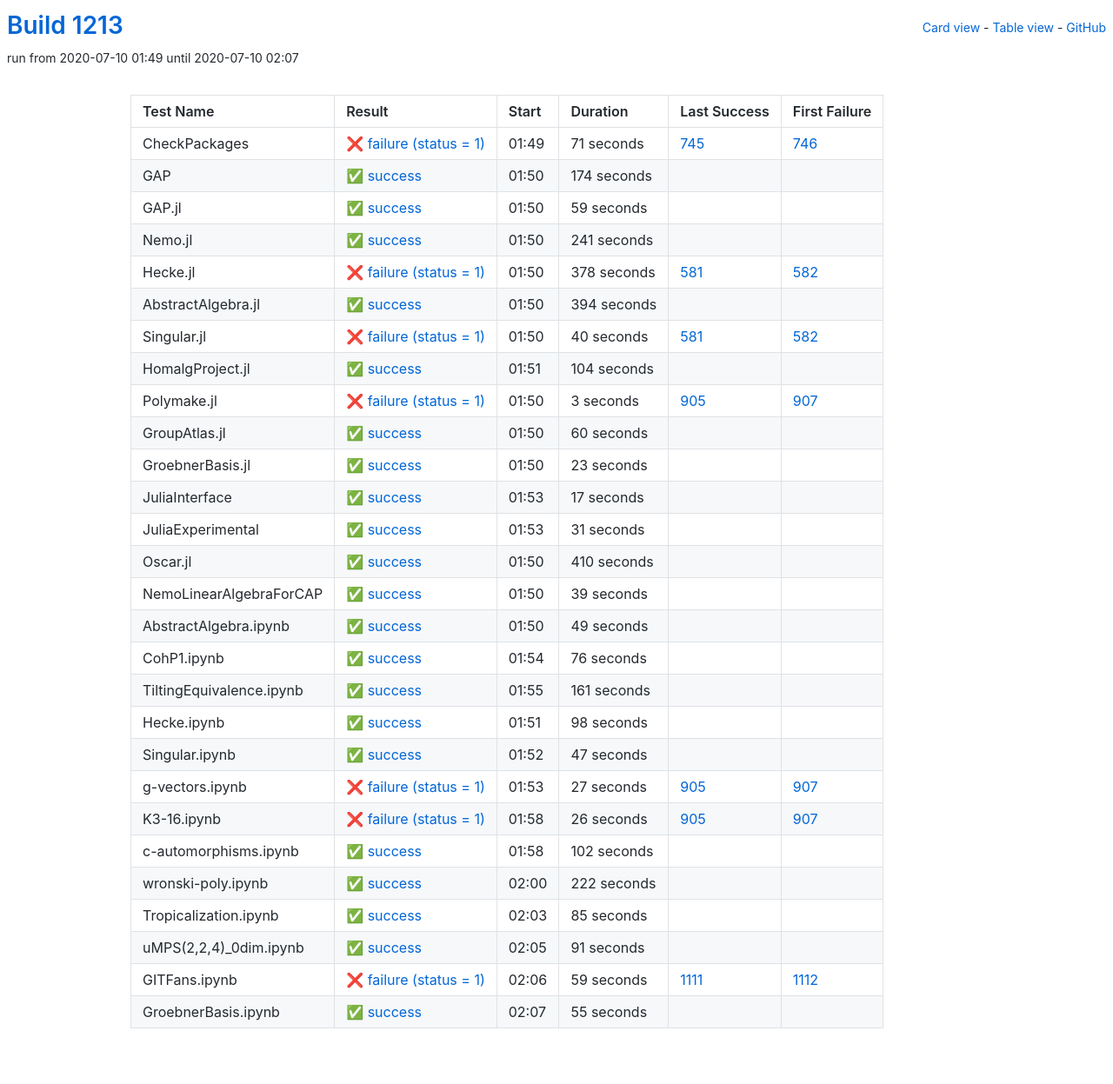
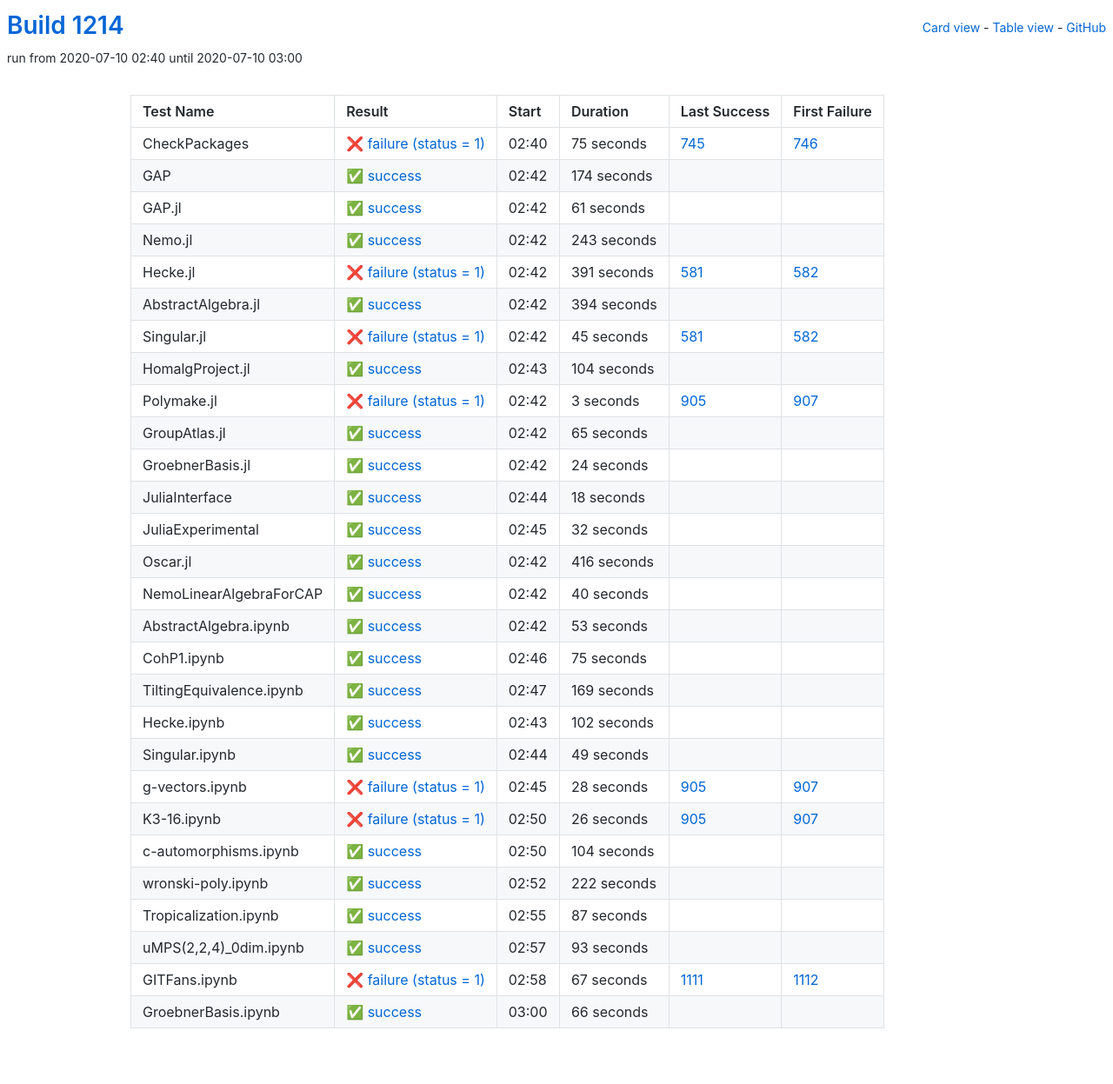
Before and after one commit to oscar-system/oscar-ci-status-1.4, a Jekyll site: the page built from table.html, in a window 1280 px wide. Shown: the whole page at 87% size. Built offline with Jekyll 4.4.1, drawn with Linux system fonts in a browser that asks for light colours.

Commit message:
Build #1214

```diff
--- a/_data/ci.yml
+++ b/_data/ci.yml
@@ -1,6 +1,6 @@
 ---
-build: 1213
-build_url: https://oscarci.mathematik.uni-kl.de/job/oscar-julia-1.4/1213/
+build: 1214
+build_url: https://oscarci.mathematik.uni-kl.de/job/oscar-julia-1.4/1214/
 job: oscar-julia-1.4
 organization: oscar-system
 repo: oscar-ci-status-1.4
@@ -8,20 +8,20 @@ repourl: https://github.com/oscar-system/oscar-ci-status-1.4
 tests:
 - name: CheckPackages
   id: checkpackages
-  log: https://oscarci.mathematik.uni-kl.de/job/oscar-julia-1.4/1213/artifact/logs/build-1213/CheckPackages.log
-  start: 2020-07-10 01:49
+  log: https://oscarci.mathematik.uni-kl.de/job/oscar-julia-1.4/1214/artifact/logs/build-1214/CheckPackages.log
+  start: 2020-07-10 02:40
   success: false
   exitcode: 1
   status: failure
-  duration: 71
+  duration: 75
   last_success: 745
   last_success_url: https://oscarci.mathematik.uni-kl.de/job/oscar-julia-1.4/745/
   first_failure: 746
   first_failure_url: https://oscarci.mathematik.uni-kl.de/job/oscar-julia-1.4/746/
 - name: GAP
   id: gap
-  log: https://oscarci.mathematik.uni-kl.de/job/oscar-julia-1.4/1213/artifact/logs/build-1213/GAP.log
-  start: 2020-07-10 01:50
+  log: https://oscarci.mathematik.uni-kl.de/job/oscar-julia-1.4/1214/artifact/logs/build-1214/GAP.log
+  start: 2020-07-10 02:42
   success: true
   exitcode: 0
   status: success
@@ -32,44 +32,44 @@ tests:
   first_failure_url:
 - name: GAP.jl
   id: gap-jl
-  log: https://oscarci.mathematik.uni-kl.de/job/oscar-julia-1.4/1213/artifact/logs/build-1213/GAP.jl.log
-  start: 2020-07-10 01:50
+  log: https://oscarci.mathematik.uni-kl.de/job/oscar-julia-1.4/1214/artifact/logs/build-1214/GAP.jl.log
+  start: 2020-07-10 02:42
   success: true
   exitcode: 0
   status: success
-  duration: 59
+  duration: 61
   last_success: false
   last_success_url:
   first_failure: false
   first_failure_url:
 - name: Nemo.jl
   id: nemo-jl
-  log: https://oscarci.mathematik.uni-kl.de/job/oscar-julia-1.4/1213/artifact/logs/build-1213/Nemo.jl.log
-  start: 2020-07-10 01:50
+  log: https://oscarci.mathematik.uni-kl.de/job/oscar-julia-1.4/1214/artifact/logs/build-1214/Nemo.jl.log
+  start: 2020-07-10 02:42
   success: true
   exitcode: 0
   status: success
-  duration: 241
+  duration: 243
   last_success: false
   last_success_url:
   first_failure: false
   first_failure_url:
 - name: Hecke.jl
   id: hecke-jl
-  log: https://oscarci.mathematik.uni-kl.de/job/oscar-julia-1.4/1213/artifact/logs/build-1213/Hecke.jl.log
-  start: 2020-07-10 01:50
+  log: https://oscarci.mathematik.uni-kl.de/job/oscar-julia-1.4/1214/artifact/logs/build-1214/Hecke.jl.log
+  start: 2020-07-10 02:42
   success: false
   exitcode: 1
   status: failure
-  duration: 378
+  duration: 391
   last_success: 581
   last_success_url: https://oscarci.mathematik.uni-kl.de/job/oscar-julia-1.4/581/
   first_failure: 582
   first_failure_url: https://oscarci.mathematik.uni-kl.de/job/oscar-julia-1.4/582/
 - name: AbstractAlgebra.jl
   id: abstractalgebra-jl
-  log: https://oscarci.mathematik.uni-kl.de/job/oscar-julia-1.4/1213/artifact/logs/build-1213/AbstractAlgebra.jl.log
-  start: 2020-07-10 01:50
+  log: https://oscarci.mathematik.uni-kl.de/job/oscar-julia-1.4/1214/artifact/logs/build-1214/AbstractAlgebra.jl.log
+  start: 2020-07-10 02:42
   success: true
   exitcode: 0
   status: success
@@ -80,20 +80,20 @@ tests:
   first_failure_url:
 - name: Singular.jl
   id: singular-jl
-  log: https://oscarci.mathematik.uni-kl.de/job/oscar-julia-1.4/1213/artifact/logs/build-1213/Singular.jl.log
-  start: 2020-07-10 01:50
+  log: https://oscarci.mathematik.uni-kl.de/job/oscar-julia-1.4/1214/artifact/logs/build-1214/Singular.jl.log
+  start: 2020-07-10 02:42
   success: false
   exitcode: 1
   status: failure
-  duration: 40
+  duration: 45
   last_success: 581
   last_success_url: https://oscarci.mathematik.uni-kl.de/job/oscar-julia-1.4/581/
   first_failure: 582
   first_failure_url: https://oscarci.mathematik.uni-kl.de/job/oscar-julia-1.4/582/
 - name: HomalgProject.jl
   id: homalgproject-jl
-  log: https://oscarci.mathematik.uni-kl.de/job/oscar-julia-1.4/1213/artifact/logs/build-1213/HomalgProject.jl.log
-  start: 2020-07-10 01:51
+  log: https://oscarci.mathematik.uni-kl.de/job/oscar-julia-1.4/1214/artifact/logs/build-1214/HomalgProject.jl.log
+  start: 2020-07-10 02:43
   success: true
   exitcode: 0
   status: success
@@ -104,8 +104,8 @@ tests:
   first_failure_url:
 - name: Polymake.jl
   id: polymake-jl
-  log: https://oscarci.mathematik.uni-kl.de/job/oscar-julia-1.4/1213/artifact/logs/build-1213/Polymake.jl.log
-  start: 2020-07-10 01:50
+  log: https://oscarci.mathematik.uni-kl.de/job/oscar-julia-1.4/1214/artifact/logs/build-1214/Polymake.jl.log
+  start: 2020-07-10 02:42
   success: false
   exitcode: 1
   status: failure
@@ -116,80 +116,128 @@ tests:
   first_failure_url: https://oscarci.mathematik.uni-kl.de/job/oscar-julia-1.4/907/
 - name: GroupAtlas.jl
   id: groupatlas-jl
-  log: https://oscarci.mathematik.uni-kl.de/job/oscar-julia-1.4/1213/artifact/logs/build-1213/GroupAtlas.jl.log
-  start: 2020-07-10 01:50
+  log: https://oscarci.mathematik.uni-kl.de/job/oscar-julia-1.4/1214/artifact/logs/build-1214/GroupAtlas.jl.log
+  start: 2020-07-10 02:42
   success: true
   exitcode: 0
   status: success
-  duration: 60
+  duration: 65
   last_success: false
   last_success_url:
   first_failure: false
   first_failure_url:
 - name: GroebnerBasis.jl
   id: groebnerbasis-jl
-  log: https://oscarci.mathematik.uni-kl.de/job/oscar-julia-1.4/1213/artifact/logs/build-1213/GroebnerBasis.jl.log
-  start: 2020-07-10 01:50
+  log: https://oscarci.mathematik.uni-kl.de/job/oscar-julia-1.4/1214/artifact/logs/build-1214/GroebnerBasis.jl.log
+  start: 2020-07-10 02:42
   success: true
   exitcode: 0
   status: success
-  duration: 23
+  duration: 24
   last_success: false
   last_success_url:
   first_failure: false
   first_failure_url:
 - name: JuliaInterface
   id: juliainterface
-  log: https://oscarci.mathematik.uni-kl.de/job/oscar-julia-1.4/1213/artifact/logs/build-1213/JuliaInterface.log
-  start: 2020-07-10 01:53
+  log: https://oscarci.mathematik.uni-kl.de/job/oscar-julia-1.4/1214/artifact/logs/build-1214/JuliaInterface.log
+  start: 2020-07-10 02:44
   success: true
   exitcode: 0
   status: success
-  duration: 17
+  duration: 18
   last_success: false
   last_success_url:
   first_failure: false
   first_failure_url:
 - name: JuliaExperimental
   id: juliaexperimental
-  log: https://oscarci.mathematik.uni-kl.de/job/oscar-julia-1.4/1213/artifact/logs/build-1213/JuliaExperimental.log
-  start: 2020-07-10 01:53
+  log: https://oscarci.mathematik.uni-kl.de/job/oscar-julia-1.4/1214/artifact/logs/build-1214/JuliaExperimental.log
+  start: 2020-07-10 02:45
   success: true
   exitcode: 0
   status: success
-  duration: 31
+  duration: 32
   last_success: false
   last_success_url:
   first_failure: false
   first_failure_url:
 - name: Oscar.jl
   id: oscar-jl
-  log: https://oscarci.mathematik.uni-kl.de/job/oscar-julia-1.4/1213/artifact/logs/build-1213/Oscar.jl.log
-  start: 2020-07-10 01:50
+  log: https://oscarci.mathematik.uni-kl.de/job/oscar-julia-1.4/1214/artifact/logs/build-1214/Oscar.jl.log
+  start: 2020-07-10 02:42
   success: true
   exitcode: 0
   status: success
-  duration: 410
+  duration: 416
   last_success: false
   last_success_url:
   first_failure: false
   first_failure_url:
 - name: NemoLinearAlgebraForCAP
   id: nemolinearalgebraforcap
-  log: https://oscarci.mathematik.uni-kl.de/job/oscar-julia-1.4/1213/artifact/logs/build-1213/NemoLinearAlgebraForCAP.log
-  start: 2020-07-10 01:50
+  log: https://oscarci.mathematik.uni-kl.de/job/oscar-julia-1.4/1214/artifact/logs/build-1214/NemoLinearAlgebraForCAP.log
+  start: 2020-07-10 02:42
   success: true
   exitcode: 0
   status: success
-  duration: 39
+  duration: 40
   last_success: false
   last_success_url:
   first_failure: false
   first_failure_url:
 - name: AbstractAlgebra.ipynb
   id: abstractalgebra-ipynb
-  log: https://oscarci.mathematik.uni-kl.de/job/oscar-julia-1.4/1213/artifact/logs/build-1213/AbstractAlgebra.ipynb.log
-  start: 2020-07-10 01:50
+  log: https://oscarci.mathematik.uni-kl.de/job/oscar-julia-1.4/1214/artifact/logs/build-1214/AbstractAlgebra.ipynb.log
+  start: 2020-07-10 02:42
+  success: true
+  exitcode: 0
+  status: success
+  duration: 53
+  last_success: false
+  last_success_url:
+  first_failure: false
+  first_failure_url:
+- name: CohP1.ipynb
+  id: cohp1-ipynb
+  log: https://oscarci.mathematik.uni-kl.de/job/oscar-julia-1.4/1214/artifact/logs/build-1214/CohP1.ipynb.log
+  start: 2020-07-10 02:46
+  success: true
+  exitcode: 0
+  status: success
+  duration: 75
+  last_success: false
+  last_success_url:
+  first_failure: false
+  first_failure_url:
+- name: TiltingEquivalence.ipynb
+  id: tiltingequivalence-ipynb
+  log: https://oscarci.mathematik.uni-kl.de/job/oscar-julia-1.4/1214/artifact/logs/build-1214/TiltingEquivalence.ipynb.log
+  start: 2020-07-10 02:47
+  success: true
+  exitcode: 0
+  status: success
+  duration: 169
+  last_success: false
+  last_success_url:
+  first_failure: false
+  first_failure_url:
+- name: Hecke.ipynb
+  id: hecke-ipynb
+  log: https://oscarci.mathematik.uni-kl.de/job/oscar-julia-1.4/1214/artifact/logs/build-1214/Hecke.ipynb.log
+  start: 2020-07-10 02:43
+  success: true
+  exitcode: 0
+  status: success
+  duration: 102
+  last_success: false
+  last_success_url:
+  first_failure: false
+  first_failure_url:
+- name: Singular.ipynb
+  id: singular-ipynb
+  log: https://oscarci.mathematik.uni-kl.de/job/oscar-julia-1.4/1214/artifact/logs/build-1214/Singular.ipynb.log
+  start: 2020-07-10 02:44
   success: true
   exitcode: 0
   status: success
@@ -198,70 +246,22 @@ tests:
   last_success_url:
   first_failure: false
   first_failure_url:
-- name: CohP1.ipynb
-  id: cohp1-ipynb
-  log: https://oscarci.mathematik.uni-kl.de/job/oscar-julia-1.4/1213/artifact/logs/build-1213/CohP1.ipynb.log
-  start: 2020-07-10 01:54
-  success: true
-  exitcode: 0
-  status: success
-  duration: 76
-  last_success: false
-  last_success_url:
-  first_failure: false
-  first_failure_url:
-- name: TiltingEquivalence.ipynb
-  id: tiltingequivalence-ipynb
-  log: https://oscarci.mathematik.uni-kl.de/job/oscar-julia-1.4/1213/artifact/logs/build-1213/TiltingEquivalence.ipynb.log
-  start: 2020-07-10 01:55
-  success: true
-  exitcode: 0
-  status: success
-  duration: 161
-  last_success: false
-  last_success_url:
-  first_failure: false
-  first_failure_url:
-- name: Hecke.ipynb
-  id: hecke-ipynb
-  log: https://oscarci.mathematik.uni-kl.de/job/oscar-julia-1.4/1213/artifact/logs/build-1213/Hecke.ipynb.log
-  start: 2020-07-10 01:51
-  success: true
-  exitcode: 0
-  status: success
-  duration: 98
-  last_success: false
-  last_success_url:
-  first_failure: false
-  first_failure_url:
-- name: Singular.ipynb
-  id: singular-ipynb
-  log: https://oscarci.mathematik.uni-kl.de/job/oscar-julia-1.4/1213/artifact/logs/build-1213/Singular.ipynb.log
-  start: 2020-07-10 01:52
-  success: true
-  exitcode: 0
-  status: success
-  duration: 47
-  last_success: false
-  last_success_url:
-  first_failure: false
-  first_failure_url:
 - name: g-vectors.ipynb
   id: g-vectors-ipynb
-  log: https://oscarci.mathematik.uni-kl.de/job/oscar-julia-1.4/1213/artifact/logs/build-1213/g-vectors.ipynb.log
-  start: 2020-07-10 01:53
+  log: https://oscarci.mathematik.uni-kl.de/job/oscar-julia-1.4/1214/artifact/logs/build-1214/g-vectors.ipynb.log
+  start: 2020-07-10 02:45
   success: false
   exitcode: 1
   status: failure
-  duration: 27
+  duration: 28
   last_success: 905
   last_success_url: https://oscarci.mathematik.uni-kl.de/job/oscar-julia-1.4/905/
   first_failure: 907
   first_failure_url: https://oscarci.mathematik.uni-kl.de/job/oscar-julia-1.4/907/
 - name: K3-16.ipynb
   id: k3-16-ipynb
-  log: https://oscarci.mathematik.uni-kl.de/job/oscar-julia-1.4/1213/artifact/logs/build-1213/K3-16.ipynb.log
-  start: 2020-07-10 01:58
+  log: https://oscarci.mathematik.uni-kl.de/job/oscar-julia-1.4/1214/artifact/logs/build-1214/K3-16.ipynb.log
+  start: 2020-07-10 02:50
   success: false
   exitcode: 1
   status: failure
@@ -272,20 +272,20 @@ tests:
   first_failure_url: https://oscarci.mathematik.uni-kl.de/job/oscar-julia-1.4/907/
 - name: c-automorphisms.ipynb
   id: c-automorphisms-ipynb
-  log: https://oscarci.mathematik.uni-kl.de/job/oscar-julia-1.4/1213/artifact/logs/build-1213/c-automorphisms.ipynb.log
-  start: 2020-07-10 01:58
+  log: https://oscarci.mathematik.uni-kl.de/job/oscar-julia-1.4/1214/artifact/logs/build-1214/c-automorphisms.ipynb.log
+  start: 2020-07-10 02:50
   success: true
   exitcode: 0
   status: success
-  duration: 102
+  duration: 104
   last_success: false
   last_success_url:
   first_failure: false
   first_failure_url:
 - name: wronski-poly.ipynb
   id: wronski-poly-ipynb
-  log: https://oscarci.mathematik.uni-kl.de/job/oscar-julia-1.4/1213/artifact/logs/build-1213/wronski-poly.ipynb.log
-  start: 2020-07-10 02:00
+  log: https://oscarci.mathematik.uni-kl.de/job/oscar-julia-1.4/1214/artifact/logs/build-1214/wronski-poly.ipynb.log
+  start: 2020-07-10 02:52
   success: true
   exitcode: 0
   status: success
@@ -296,48 +296,48 @@ tests:
   first_failure_url:
 - name: Tropicalization.ipynb
   id: tropicalization-ipynb
-  log: https://oscarci.mathematik.uni-kl.de/job/oscar-julia-1.4/1213/artifact/logs/build-1213/Tropicalization.ipynb.log
-  start: 2020-07-10 02:03
+  log: https://oscarci.mathematik.uni-kl.de/job/oscar-julia-1.4/1214/artifact/logs/build-1214/Tropicalization.ipynb.log
+  start: 2020-07-10 02:55
   success: true
   exitcode: 0
   status: success
-  duration: 85
+  duration: 87
   last_success: false
   last_success_url:
   first_failure: false
   first_failure_url:
 - name: uMPS(2,2,4)_0dim.ipynb
   id: umps-2-2-4-0dim-ipynb
-  log: https://oscarci.mathematik.uni-kl.de/job/oscar-julia-1.4/1213/artifact/logs/build-1213/uMPS-2-2-4-_0dim.ipynb.log
-  start: 2020-07-10 02:05
+  log: https://oscarci.mathematik.uni-kl.de/job/oscar-julia-1.4/1214/artifact/logs/build-1214/uMPS-2-2-4-_0dim.ipynb.log
+  start: 2020-07-10 02:57
   success: true
   exitcode: 0
   status: success
-  duration: 91
+  duration: 93
   last_success: false
   last_success_url:
   first_failure: false
   first_failure_url:
 - name: GITFans.ipynb
   id: gitfans-ipynb
-  log: https://oscarci.mathematik.uni-kl.de/job/oscar-julia-1.4/1213/artifact/logs/build-1213/GITFans.ipynb.log
-  start: 2020-07-10 02:06
+  log: https://oscarci.mathematik.uni-kl.de/job/oscar-julia-1.4/1214/artifact/logs/build-1214/GITFans.ipynb.log
+  start: 2020-07-10 02:58
   success: false
   exitcode: 1
   status: failure
-  duration: 59
+  duration: 67
   last_success: 1111
   last_success_url: https://oscarci.mathematik.uni-kl.de/job/oscar-julia-1.4/1111/
   first_failure: 1112
   first_failure_url: https://oscarci.mathematik.uni-kl.de/job/oscar-julia-1.4/1112/
 - name: GroebnerBasis.ipynb
   id: groebnerbasis-ipynb
-  log: https://oscarci.mathematik.uni-kl.de/job/oscar-julia-1.4/1213/artifact/logs/build-1213/GroebnerBasis.ipynb.log
-  start: 2020-07-10 02:07
+  log: https://oscarci.mathematik.uni-kl.de/job/oscar-julia-1.4/1214/artifact/logs/build-1214/GroebnerBasis.ipynb.log
+  start: 2020-07-10 03:00
   success: true
   exitcode: 0
   status: success
-  duration: 55
+  duration: 66
   last_success: false
   last_success_url:
   first_failure: false
```
Also changed, not shown: README.md.
